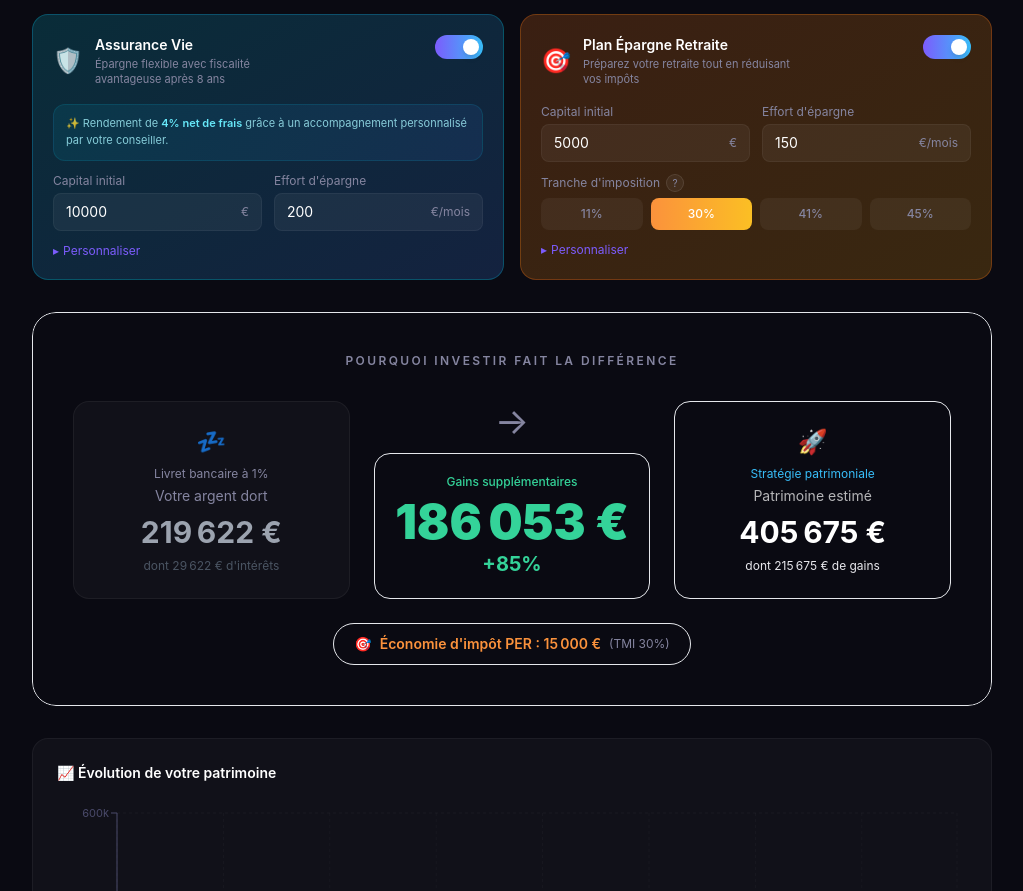
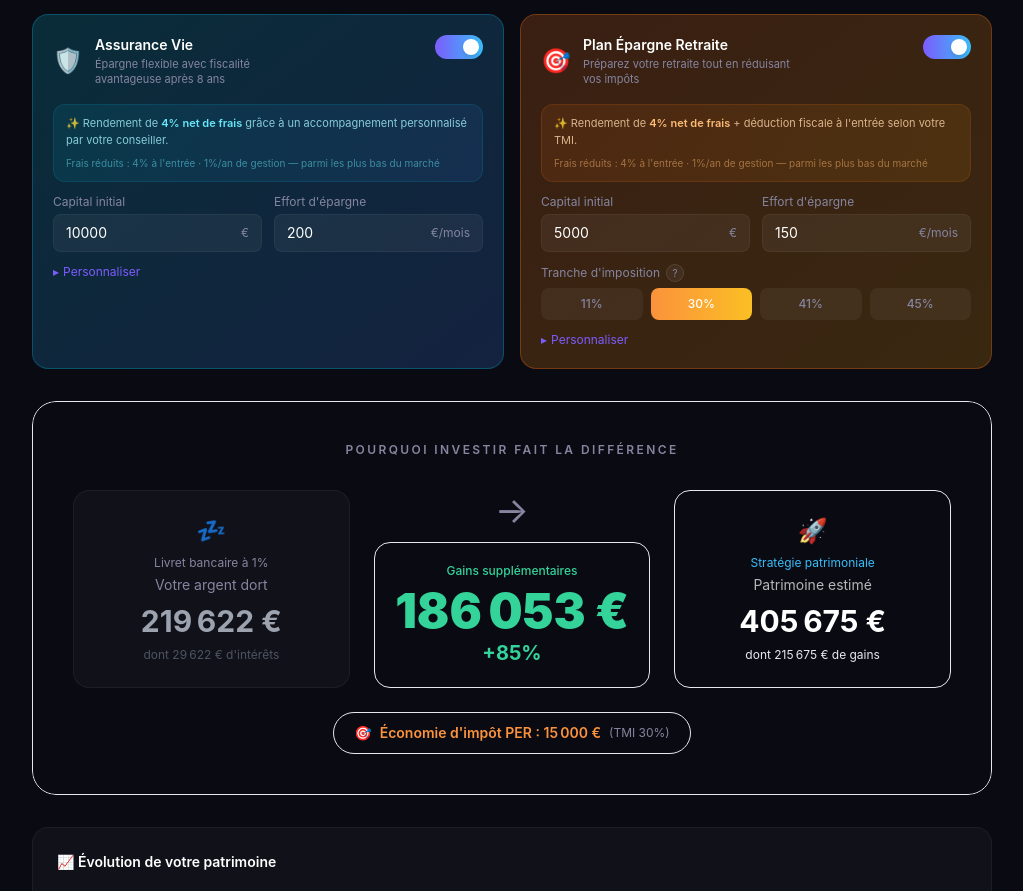
Before and after one commit to louminod/simulateur-patrimoine, a Next.js app: page / in a window 1280 px wide. Shown: the part 900-1791 px from the top of the page, without its empty margins (128-1151 px from the left). Built offline with nearby package versions, Linux system fonts and the light colour scheme.

Commit message:
feat: discreet AV/PER fees display - competitive positioning

```diff
--- a/src/app/page.tsx
+++ b/src/app/page.tsx
@@ -377,6 +377,9 @@ function AVCard({ config, onChange }: { config: EnvelopeConfig; onChange: (c: En
           <p className="text-[11px] text-cyan-200/80 leading-relaxed">
             ✨ Rendement de <span className="font-semibold text-cyan-300">4% net de frais</span> grâce à un accompagnement personnalisé par votre conseiller.
           </p>
+          <p className="text-[10px] text-cyan-300/50 mt-1.5">
+            Frais réduits : 4% à l&apos;entrée · 1%/an de gestion — parmi les plus bas du marché
+          </p>
         </div>
         <div className="grid grid-cols-2 gap-3">
           <CompactField label="Capital initial" value={config.initialCapital} onChange={(v) => set({ initialCapital: v })} suffix="€" />
@@ -407,6 +410,14 @@ function PERCard({ config, onChange }: { config: EnvelopeConfig; onChange: (c: E
       gradient="from-orange-500/20 to-amber-500/20" borderColor="border-orange-500/30"
     >
       <div className="space-y-3">
+        <div className="bg-gradient-to-r from-orange-500/10 to-amber-500/10 border border-orange-500/15 rounded-xl px-3 py-2.5">
+          <p className="text-[11px] text-orange-200/80 leading-relaxed">
+            ✨ Rendement de <span className="font-semibold text-orange-300">4% net de frais</span> + déduction fiscale à l&apos;entrée selon votre TMI.
+          </p>
+          <p className="text-[10px] text-orange-300/50 mt-1.5">
+            Frais réduits : 4% à l&apos;entrée · 1%/an de gestion — parmi les plus bas du marché
+          </p>
+        </div>
         <div className="grid grid-cols-2 gap-3">
           <CompactField label="Capital initial" value={config.initialCapital} onChange={(v) => set({ initialCapital: v })} suffix="€" />
           <CompactField label="Effort d'épargne" value={config.monthlyContribution} onChange={(v) => set({ monthlyContribution: v })} suffix="€/mois" />
```
